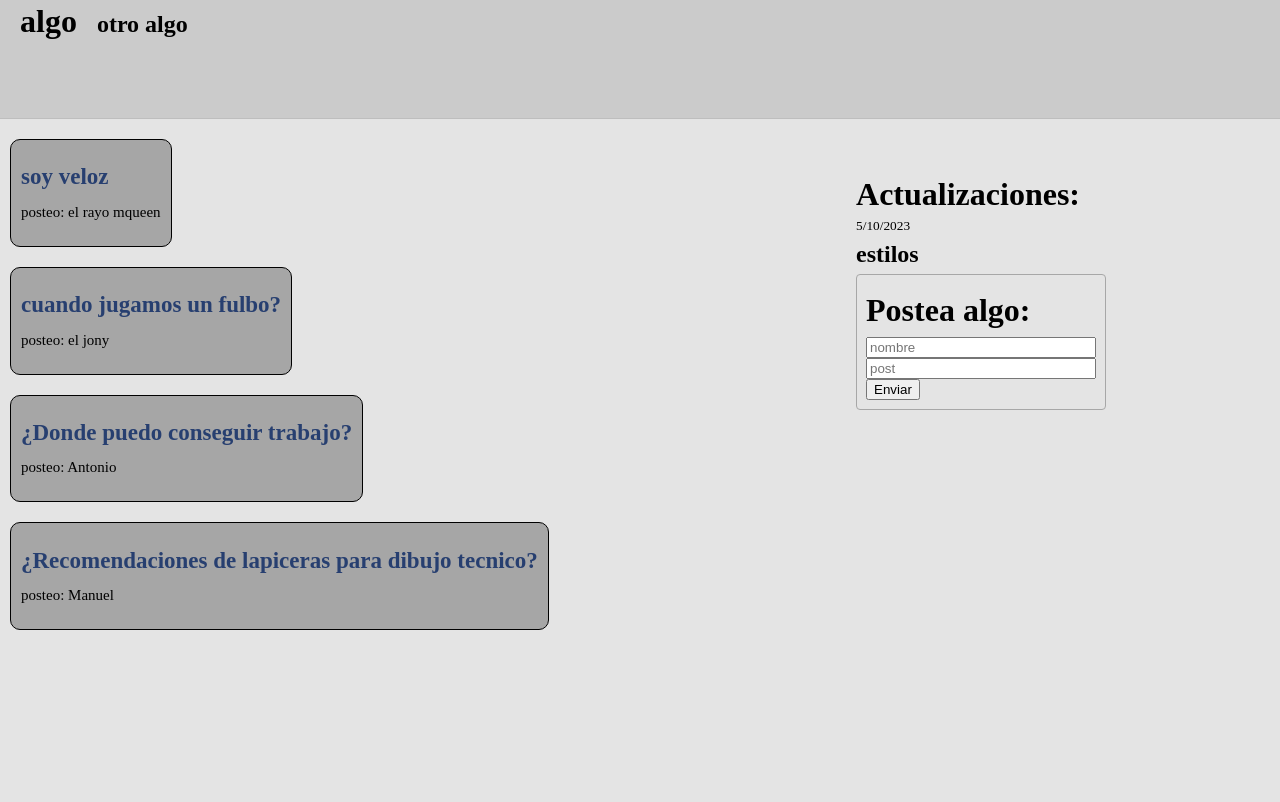
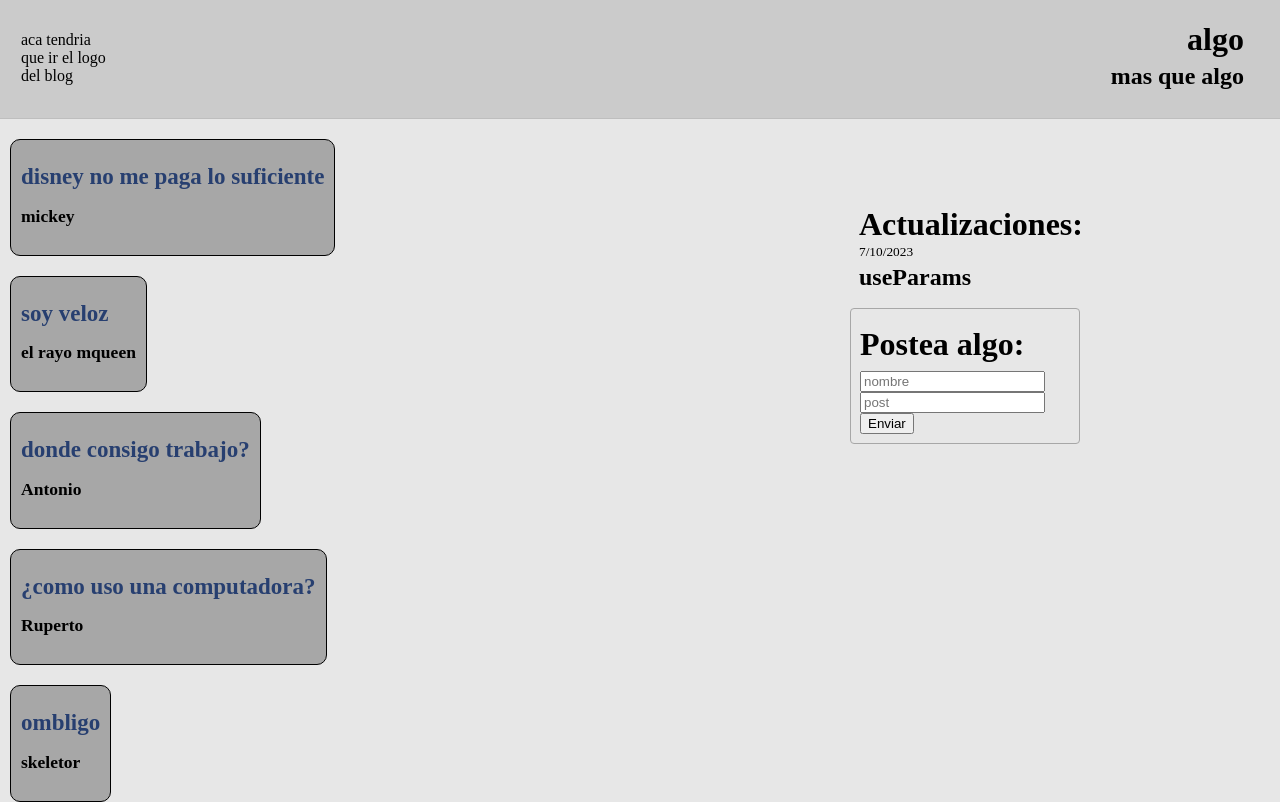
Before and after one commit to skinnyleonard/Blog_Grupal, a React (Vite) app: page / in a window 1280 px wide. Built offline with nearby package versions, Linux system fonts and the light colour scheme.

Commit message:
useParams añadido

```diff
--- a/src/App.css
+++ b/src/App.css
@@ -2,9 +2,9 @@ body{
     box-sizing: 0;
     padding: 0;
     margin: 0;
-    background: rgb(228, 228, 228);
+    background: rgb(231, 231, 231)
 }
-.postContenedor{
+.posteo{
     margin-top: 20px;
     margin-left: 10px;
     padding: 10px;
@@ -16,21 +16,28 @@ body{
     max-width: 550px;
     overflow-wrap: break-word;
 }
-.postContenedor h1, a{
+.posteo h1, a{
     font-size: 23px;
     line-height: 23px;
     text-decoration: none;
     color:  #273f70;
     cursor: pointer;
 }
-.postContenedor:hover{
+.posteo:hover{
     transform: scale(1.05);
     transition: 0.1s;
 }
-.inputs{
-    position: absolute;
-    right: 200px;
-    top: 173px;
+.postPres{
+    margin-top: 20px;
+    margin-left: 10px;
+    padding: 10px;
+    background: rgba(124, 124, 124, 0.596);
+    display: table;
+    border-radius: 10px;
+    font-size: 15px;
+    border: 1px solid black;
+    max-width: 550px;
+    overflow-wrap: break-word;
 }
 .comenterForm{
     line-height: 10px;
@@ -38,13 +45,13 @@ body{
     border: 1px solid #a7a7a7;
     border-radius: 4px;
     padding: 9px;
-}
-.inputs input{
-    box-sizing:border-box;
+    right: 200px;
+    top: 308px;
+    box-sizing: border-box;
     width: 230px;
     height: auto;
 }
-.contenedorPosts{
+.posteo{
     top: 10px;
 }
 .header{
@@ -53,8 +60,30 @@ body{
     background: #cbcbcb;
     border-bottom: 1px solid #bebebe;
 }
-.header h1, .header h2{
-    line-height: 0;
-    display: inline-block;
-    margin-left: 20px;
+.header h1{
+    position: absolute;
+    right: 36px;
+    top: 0px;
 }
+.header h2{
+    position: absolute;
+    right: 36px;
+    top: 43px;
+}
+.header p{
+    position: absolute;
+    top: 15px;
+    left: 21px;
+    width: 89px;
+    text-align: left;
+}
+.updates{
+    line-height: 10px;
+    position: absolute;
+    padding: 9px;
+    right: 200px;
+    top: 194px;
+    box-sizing: border-box;
+    width: 230px;
+    height: auto;
+}
--- a/src/App.jsx
+++ b/src/App.jsx
@@ -1,52 +1,64 @@
-import { useEffect, useState } from "react";
+import { useState, useEffect } from "react";
+import { BrowserRouter, Route, Routes } from "react-router-dom";
+import Poster from "./components/Poster";
+import Fullpost from "./components/Fullpost";
 import "./App.css";
-import { Comenter }from './components/Comenter'
-import { Link } from "react-router-dom";
-import  Header  from './components/Header'
 
-function App() {
-
-  const [ posts, setPosts ] = useState([
-    {user:'el rayo mqueen', post:'soy veloz'},
-    {user:'el jony', post:'cuando jugamos un fulbo?'},
-    {user:'Antonio', post:'¿Donde puedo conseguir trabajo?'},
-    {user:'Manuel', post:'¿Recomendaciones de lapiceras para dibujo tecnico?'},
-  ])
-
-  function createNewPost(newUser, newPost){
-    setPosts([...posts, {user: newUser, post: newPost}])
+function App({ createNewPost }) {
+  const [info, setInfo] = useState([
+    {
+      user: "mickey",
+      post: "disney no me paga lo suficiente",
+    },
+    {
+      user: "el rayo mqueen",
+      post: "soy veloz",
+    },
+    {
+      user: "Antonio",
+      post: "donde consigo trabajo?",
+    },
+    {
+      user: "Ruperto",
+      post: "¿como uso una computadora?",
+    },
+    {
+      user: "skeletor",
+      post: "ombligo",
+    },
+  ]);
+  function createNewPost (newUser, newPost) {
+    setInfo([...info, {user: newUser, post: newPost}])
   }
   useEffect(() => {
     let data = localStorage.getItem('theusers')
     if (data) {
-      setPosts(JSON.parse(data))
+      setInfo(JSON.parse(data))
     }
   }, [])
   useEffect(() => {
     let data = localStorage.getItem('theposts')
     if (data) {
-      setPosts(JSON.parse(data))
+      setInfo(JSON.parse(data))
     }
   }, [])
 
   useEffect(() =>{
-    localStorage.setItem('theposts', JSON.stringify(posts))
-  }, [ posts ])
+    localStorage.setItem('theposts', JSON.stringify(info))
+  }, [ info ])
   useEffect(() =>{
-    localStorage.setItem('theusers', JSON.stringify(posts))
-  }, [ posts ])
+    localStorage.setItem('theusers', JSON.stringify(info))
+  }, [ info ])
 
-  return(
-    <div className="contenedorPosts">
-      <Header />
-      <Comenter createNewPost={createNewPost}/>
-      {posts.map(post => (
-        <div className="postContenedor">
-          <Link to={post.user}><h1>{post.post}</h1></Link>
-          <p>posteo: {post.user}</p>
-        </div>
-      ))}
-    </div>
-  )
+  return (
+    <BrowserRouter>
+      <Routes>
+        <Route exact path="/" element={<Poster info={info} createNewPost={createNewPost}/>} />
+        <Route path="/posts/:user" element={<Fullpost info={info} />} />
+      </Routes>
+    </BrowserRouter>
+  );
 }
-export default App
+
+export default App;
+import React from 'react'
--- /dev/null
+++ b/src/components/Fullpost.jsx
@@ -0,0 +1,22 @@
+import React from "react";
+import { useParams } from "react-router-dom";
+
+function Fullpost({ info }) {
+  const { user } = useParams();
+  return (
+    <section>
+      <div>
+        {info
+          .filter((post) => post.user === user)
+          .map((post) => (
+            <div className="postPres">
+              <h3>{post.user}</h3>
+              <h1>posteo: {post.post}</h1>
+            </div>
+          ))}
+      </div>
+    </section>
+  );
+}
+
+export default Fullpost;
--- a/src/components/Header.jsx
+++ b/src/components/Header.jsx
@@ -1,9 +1,13 @@
-function Header(){
-    return(
-        <div className="header">
-            <h1>algo</h1>
-            <h2>otro algo</h2>
-        </div>
-    )
+import React from 'react'
+
+function Header() {
+  return (
+    <header className="header">
+        <h1>algo</h1>
+        <h2>mas que algo</h2>
+        <p>aca tendria que ir el logo del blog</p>
+    </header>
+  )
 }
+
 export default Header
--- /dev/null
+++ b/src/components/Poster.jsx
@@ -0,0 +1,49 @@
+import React from "react";
+import { useState } from "react";
+import Posts from "./Posts";
+import Header from "./Header";
+
+function Poster({ info, createNewPost }) {
+  const [newUser, setNewUser] = useState("");
+  const [newPost, setNewPost] = useState("");
+
+  function handleSubmit(e) {
+    e.preventDefault();
+    createNewPost(newUser, newPost);
+    localStorage.setItem("theusers", newUser);
+    localStorage.setItem("theposts", newPost);
+    setNewUser("");
+    setNewPost("");
+  }
+  return (
+    <>
+      <Header />
+      <div className="updates">
+        <h1 style={{lineHeight:'0'}}>Actualizaciones:</h1>
+        <small>7/10/2023</small>
+        <h2 style={{lineHeight:'0'}}>useParams</h2>
+      </div>
+        <form onSubmit={handleSubmit} className="comenterForm">
+          <h1>Postea algo:</h1>
+          <input
+            type="text"
+            placeholder="nombre"
+            onChange={(e) => setNewUser(e.target.value)}
+            value={newUser}
+          />
+          <input
+            type="text"
+            placeholder="post"
+            onChange={(e) => setNewPost(e.target.value)}
+            value={newPost}
+          />
+          <button>Enviar</button>
+        </form>
+        <div>
+          <Posts info={info} />
+        </div>
+    </>
+  );
+}
+
+export default Poster;
--- /dev/null
+++ b/src/components/Posts.jsx
@@ -0,0 +1,21 @@
+import React from "react";
+import { useState } from "react";
+import { Link } from "react-router-dom";
+import App from "../App";
+
+function Posts({ info }) {
+  return (
+    <>
+      {info.map((post) => (
+        <div className="posteo">
+          <Link to={`/posts/${post.user}`}>
+            <h1>{post.post}</h1>
+          </Link>
+          <h3>{post.user}</h3>
+        </div>
+      ))}
+    </>
+  );
+}
+
+export default Posts;
--- a/src/main.jsx
+++ b/src/main.jsx
@@ -1,18 +1,8 @@
 import React from 'react'
 import ReactDOM from 'react-dom/client'
 import App from './App.jsx'
-import Comentarios from './components/Comentarios.jsx'
 import './index.css'
-import {
-    BrowserRouter,
-    Routes,
-    Route
-  } from 'react-router-dom';
+
 ReactDOM.createRoot(document.getElementById('root')).render(
-        <BrowserRouter>
-        <Routes>
-            <Route exact path='/' element={<App />} />
-            <Route path='/:name' element={<Comentarios />} />
-        </Routes>
-        </BrowserRouter>
+    <App />
 )
```
